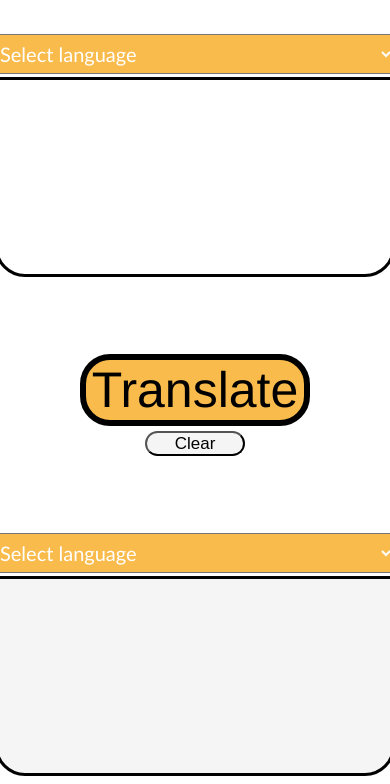
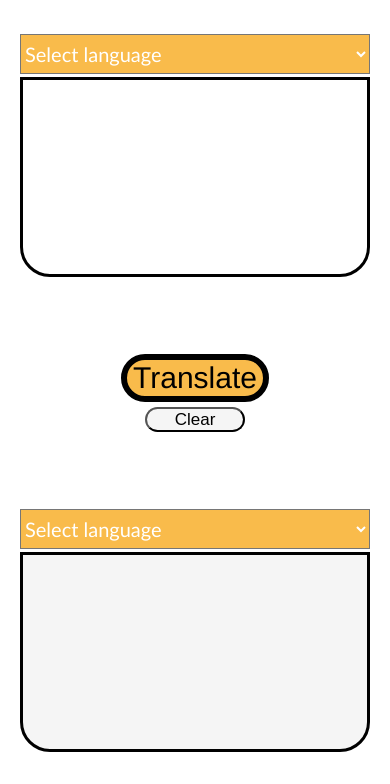
Before and after one commit to NihadGasimli/WakWakTranslator, a plain HTML site: page index.html in a window 390 px wide. Shown: the part 146-930 px from the top of the page. After the commit the page ends 906 px from the top, so only its background shows below. Drawn offline with Linux system fonts and the light colour scheme; no server answers.

Commit message:
Edited responsiveness

```diff
--- a/assets/css/style.css
+++ b/assets/css/style.css
@@ -108,15 +108,18 @@ header h1{
     header h1{
         font-size: 30px;
     }
+    #btn{
+        font-size: 30px;
+    }
     #textContainer{
         display: flex;
         flex-direction: column;
         margin-top: 40px;
     }
     .textArea{
-        width: 400px;
+        width: 350px;
     }
     #selectFrom , #selectTo{
-        width: 400px;
+        width: 350px;
     }
 }
```
